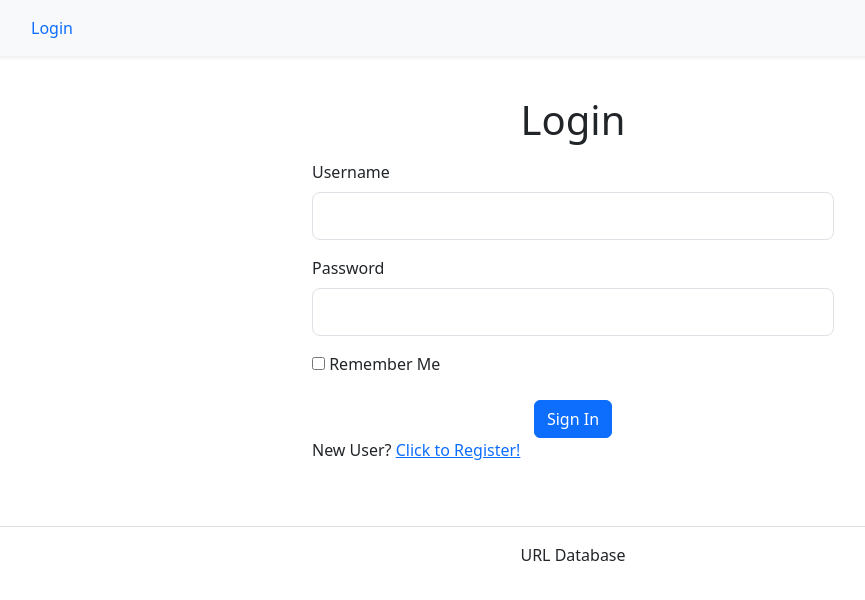
After one commit to Rezenhorn/url_catalog_flask, a Flask app: page /login in a window 1280 px wide. The commit adds this page. Shown: the top 600 px of the page, without its empty margins (67-932 px from the left). Run offline with Flask 3, Linux system fonts and the light colour scheme; some libraries are stand-ins or nearby versions.

Commit message:
users login/registration

```diff
--- a/app/__init__.py
+++ b/app/__init__.py
@@ -1,5 +1,6 @@
 from flask import Flask
 from config import Config
+from flask_login import LoginManager
 from flask_sqlalchemy import SQLAlchemy
 from flask_migrate import Migrate
 
@@ -7,5 +8,7 @@ app = Flask(__name__)
 app.config.from_object(Config)
 db = SQLAlchemy(app)
 migrate = Migrate(app, db)
+login = LoginManager(app)
+login.login_view = 'login'
 
 from . import api_routes, routes, error_handlers, logging, models
--- a/app/forms.py
+++ b/app/forms.py
@@ -1,7 +1,18 @@
-from flask_wtf import FlaskForm
+from flask_wtf import FlaskForm  # flask-wtf это обертка пакета wtforms
 from flask_wtf.file import FileField, FileAllowed
-from wtforms import StringField, SubmitField, URLField
-from wtforms.validators import Optional, URL
+from wtforms import (PasswordField,
+                     BooleanField,
+                     StringField,
+                     SubmitField,
+                     URLField)
+from wtforms.validators import (DataRequired,
+                                Email,
+                                EqualTo,
+                                Optional,
+                                ValidationError,
+                                URL)
+
+from .models import User
 
 
 class LinkForm(FlaskForm):
@@ -22,3 +33,29 @@ class SearchForm(FlaskForm):
     domain = StringField('Домен')
     domain_zone = StringField('Доменная зона')
     submit = SubmitField('Найти')
+
+
+class LoginForm(FlaskForm):
+    username = StringField('Username', validators=[DataRequired()])
+    password = PasswordField('Password', validators=[DataRequired()])
+    remember_me = BooleanField('Remember Me')
+    submit = SubmitField('Sign In')
+
+
+class RegistrationForm(FlaskForm):
+    username = StringField('Username', validators=[DataRequired()])
+    email = StringField('Email', validators=[DataRequired(), Email()])
+    password = PasswordField('Password', validators=[DataRequired()])
+    password2 = PasswordField(
+        'Repeat Password', validators=[DataRequired(), EqualTo('password')])
+    submit = SubmitField('Register')
+
+    def validate_username(self, username):
+        user = User.query.filter_by(username=username.data).first()
+        if user is not None:
+            raise ValidationError('Please use a different username.')
+
+    def validate_email(self, email):
+        user = User.query.filter_by(email=email.data).first()
+        if user is not None:
+            raise ValidationError('Please use a different email address.')
--- a/app/routes.py
+++ b/app/routes.py
@@ -1,17 +1,59 @@
 from collections import deque
 from http import HTTPStatus
 
-from flask import flash, redirect, render_template, url_for
+from flask import flash, redirect, render_template, request, url_for
+from flask_login import current_user, login_user, login_required, logout_user
+from werkzeug.urls import url_parse
 
 from app import app, db
 from config import LINKS_PER_PAGE, NUMBER_OF_LOG_LINES
 
-from .forms import LinkForm, SearchForm
-from .models import Link
+from .forms import LinkForm, LoginForm, RegistrationForm, SearchForm
+from .models import Link, User
 from .utils import add_links_to_db_from_file, add_link_to_db
 
 
+@app.route('/login', methods=['GET', 'POST'])
+def login():
+    if current_user.is_authenticated:
+        return redirect(url_for('index_view'))
+    form = LoginForm()
+    if form.validate_on_submit():
+        user = User.query.filter_by(username=form.username.data).first()
+        if user is None or not user.check_password(form.password.data):
+            flash('Invalid username or password', 'error')
+            return redirect(url_for('login'))
+        login_user(user, remember=form.remember_me.data)
+        next_page = request.args.get('next')
+        if not next_page or url_parse(next_page).netloc != '':
+            next_page = url_for('index_view')
+        return redirect(next_page)
+    return render_template('login.html', form=form)
+
+
+@app.route('/register', methods=['GET', 'POST'])
+def register():
+    if current_user.is_authenticated:
+        return redirect(url_for('index_view'))
+    form = RegistrationForm()
+    if form.validate_on_submit():
+        user = User(username=form.username.data, email=form.email.data)
+        user.set_password(form.password.data)
+        db.session.add(user)
+        db.session.commit()
+        flash('Congratulations, you are now a registered user!')
+        return redirect(url_for('login'))
+    return render_template('register.html', form=form)
+
+
+@app.route('/logout')
+def logout():
+    logout_user()
+    return redirect(url_for('index_view'))
+
+
 @app.route('/', methods=['GET', 'POST'])
+@login_required
 def index_view():
     form = LinkForm()
     if form.validate_on_submit():
@@ -27,15 +69,15 @@ def index_view():
             form.link.data = ''
             add_link_to_db(url)
             flash('URL добавлен в БД.')
-            return (render_template('add_link.html', form=form),
-                    HTTPStatus.CREATED)
+            return render_template('add_link.html', form=form)
         except Exception as error:
             flash(f'Ошибка: {error}.', 'error')
-    return render_template('add_link.html', form=form), HTTPStatus.OK
+    return render_template('add_link.html', form=form)
 
 
 @app.route('/links_table', methods=['GET', 'POST'])
 @app.route('/links_table/<int:page>', methods=['GET', 'POST'])
+@login_required
 def links_table_view(page=1):
     form = SearchForm()
     domain, domain_zone = form.domain.data, form.domain_zone.data
@@ -51,28 +93,26 @@ def links_table_view(page=1):
             links = result.paginate(
                 page=page, per_page=LINKS_PER_PAGE, error_out=False
             )
-            return (render_template('links_table.html',
-                                    form=form,
-                                    links=links),
-                    HTTPStatus.OK)
+            return render_template('links_table.html', form=form, links=links)
         flash('URL с указанными параметрами не найдены.', 'error')
     links = Link.query.paginate(
         page=page, per_page=LINKS_PER_PAGE, error_out=False
     )
-    return (render_template('links_table.html', form=form, links=links),
-            HTTPStatus.OK)
+    return render_template('links_table.html', form=form, links=links)
 
 
 @app.route('/delete_link/<int:id>')
+@login_required
 def delete_link(id):
     db.session.delete(Link.query.get_or_404(id))
     db.session.commit()
     flash('URL удален из ДБ.')
-    return redirect(url_for('links_table_view'), HTTPStatus.MOVED_PERMANENTLY)
+    return redirect(url_for('links_table_view'))
 
 
 @app.route('/logs', methods=['GET'])
+@login_required
 def logs_view():
     with open('app/log.txt', encoding='utf-8') as file:
         logs = reversed(list(deque(file, NUMBER_OF_LOG_LINES)))
-        return render_template('logs.html', logs=logs), HTTPStatus.OK
+        return render_template('logs.html', logs=logs)
--- a/app/templates/header.html
+++ b/app/templates/header.html
@@ -7,6 +7,8 @@
       </div>
       <div class="collapse navbar-collapse" id="navbarNav">
         <ul class="nav nav-pills">
+          {% if current_user.is_anonymous %}
+          {% else %}
           <li class="nav-item">
             <a class="nav-link" href="{{ url_for('index_view') }}">
               Главная
@@ -24,6 +26,22 @@
           </li>
         </ul>
       </div>
+      <div class="collapse navbar-collapse justify-content-end" id="navbarNav">
+        <ul class="nav nav-pills">
+          {% endif %}
+          <li class="nav-item">
+            {% if current_user.is_anonymous %}
+            <a class="nav-link" href="{{ url_for('login') }}">
+              Login
+            </a>
+            {% else %}
+            <a class="nav-link" href="{{ url_for('logout') }}">
+              Logout
+            </a>
+            {% endif %}
+          </li>
+        </ul>
+      </div>
     </div>
   </nav>
 </header>
--- /dev/null
+++ b/app/templates/login.html
@@ -0,0 +1,50 @@
+{% extends "base.html" %}
+{% block title %}Войти{%endblock %}
+{% block content %}
+<h1 class="text-center">Login</h1>
+<div class="container text-center">
+  {% with messages = get_flashed_messages(with_categories=true) %}
+    {% if messages %}
+    <hr>
+      {% for category, message in messages %}
+      <p>
+        <span style="color: {% if category == 'error' %}red{% else %}green{% endif %}">{{ message }}</span>
+      </p>
+      {% endfor %}
+    <hr>
+    {% endif %}
+  {% endwith %}
+</div>
+<div class="container">
+  <div class="row my-3">
+    <div class="col">
+    </div>
+    <div class="col-6">
+      <form action="" method="post" novalidate>
+        {{ form.csrf_token }}
+        <p>
+          {{ form.username.label(class="form-label") }}
+          {{ form.username(class="form-control form-control-lg py-2 mb-3") }}
+          {% for error in form.username.errors %}
+          <span style="color: red;">[{{ error }}]</span>
+          {% endfor %}
+        </p>
+        <p>
+          {{ form.password.label(class="form-label") }}
+          {{ form.password(class="form-control form-control-lg py-2 mb-3") }}
+          {% for error in form.password.errors %}
+          <span style="color: red;">[{{ error }}]</span>
+          {% endfor %}
+        </p>
+        <p>{{ form.remember_me() }} {{ form.remember_me.label(class="form-label") }}</p>
+        <div class="text-center">
+          {{ form.submit(class="btn btn-primary") }}
+        </div>
+      </form>
+      <p>New User? <a href="{{ url_for('register') }}">Click to Register!</a></p>
+    </div>
+    <div class="col">
+    </div>
+  </div>
+</div>
+{% endblock %}
```
Also changed, not shown: app/models.py (+24 -1 lines), app/templates/register.html (added, +52 -0 lines), migrations/versions/cebace37de36_users_table.py (added, +42 -0 lines).
